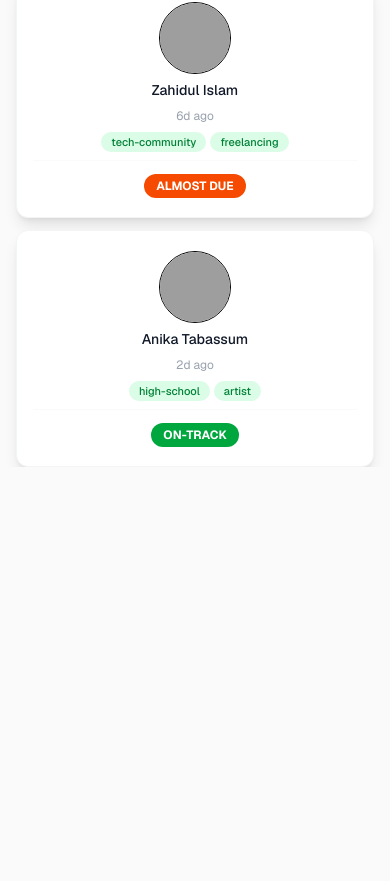
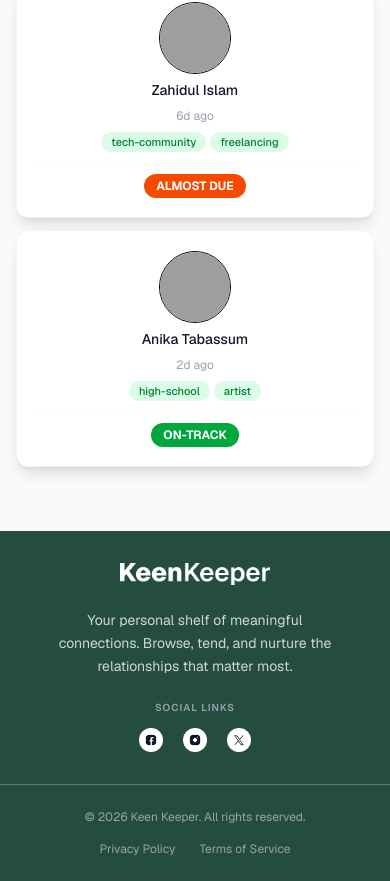
Before and after one commit to AMIRUL1104/Keen-Keeper, a Next.js app: page / in a window 390 px wide. Shown: the part 2807-3688 px from the top of the page. Before the commit the page ends 3274 px from the top, so only its background shows below. Built offline with nearby package versions, Linux system fonts and the light colour scheme; grey boxes are pictures that could not be loaded.

Commit message:
footer section add with responsive style

```diff
--- a/src/app/layout.js
+++ b/src/app/layout.js
@@ -3,6 +3,7 @@ import "./globals.css";
 import Navbar from "@/components/Navbar/Navbar";
 import Providers from "./lib/providers";
 import { ToastContainer } from "react-toastify";
+import Footer from "@/components/Footer/Footer";
 
 const geistSans = Geist({
   variable: "--font-geist-sans",
@@ -29,6 +30,7 @@ export default function RootLayout({ children }) {
         <Providers>
           <Navbar />
           {children}
+          <Footer />
         </Providers>
 
         <ToastContainer />
--- /dev/null
+++ b/src/components/Footer/Footer.jsx
@@ -0,0 +1,74 @@
+import Image from "next/image";
+import logo from "@/assets/logo-xl.png";
+import facebook from "@/assets/facebook.png";
+import loginstagram from "@/assets/instagram.png";
+import twitter from "@/assets/twitter.png";
+import Link from "next/link";
+
+function Footer() {
+  return (
+    <footer className="w-full mt-16">
+      {/* main section */}
+      <div className="bg-[#244D3F] py-8 text-center text-sm text-gray-300 flex flex-col items-center justify-center gap-6 px-4">
+        <div className="max-w-[150px] sm:max-w-[180px]">
+          <Image src={logo} alt="KeenKeeper Logo" priority />
+        </div>
+
+        <p className="max-w-[280px] sm:max-w-md leading-relaxed">
+          Your personal shelf of meaningful connections. Browse, tend, and
+          nurture the relationships that matter most.
+        </p>
+
+        <div className="flex flex-col gap-3">
+          <p className="font-semibold text-gray-400 uppercase text-[10px] tracking-widest">
+            Social Links
+          </p>
+          <div className="flex items-center justify-center gap-5">
+            <Link href="#" className="hover:opacity-80 transition-opacity">
+              <Image src={facebook} alt="Facebook" width={24} height={24} />
+            </Link>
+            <Link href="#" className="hover:opacity-80 transition-opacity">
+              <Image
+                src={loginstagram}
+                alt="Instagram"
+                width={24}
+                height={24}
+              />
+            </Link>
+            <Link href="#" className="hover:opacity-80 transition-opacity">
+              <Image src={twitter} alt="Twitter" width={24} height={24} />
+            </Link>
+          </div>
+        </div>
+      </div>
+
+      {/* divider */}
+      <hr className="border-gray-500" />
+
+      {/* copyright and legal section */}
+      <div className="bg-[#244D3F] w-full py-6 flex max-sm:flex-col items-center max-sm:justify-between justify-between gap-4 px-4">
+        <p className="text-center text-xs text-gray-400">
+          &copy; {new Date().getFullYear()} Keen Keeper. All rights reserved.
+        </p>
+
+        <div className="flex items-center gap-6">
+          <Link
+            href="/privacy-policy"
+            className="text-xs text-gray-400 hover:text-white transition-colors"
+          >
+            Privacy Policy
+          </Link>
+
+          <Link
+            href="/terms-of-service"
+            className="text-xs text-gray-400 hover:text-white transition-colors"
+          >
+            Terms of Service
+          </Link>
+        </div>
+      </div>
+    </footer>
+  );
+}
+
+export default Footer;
```
